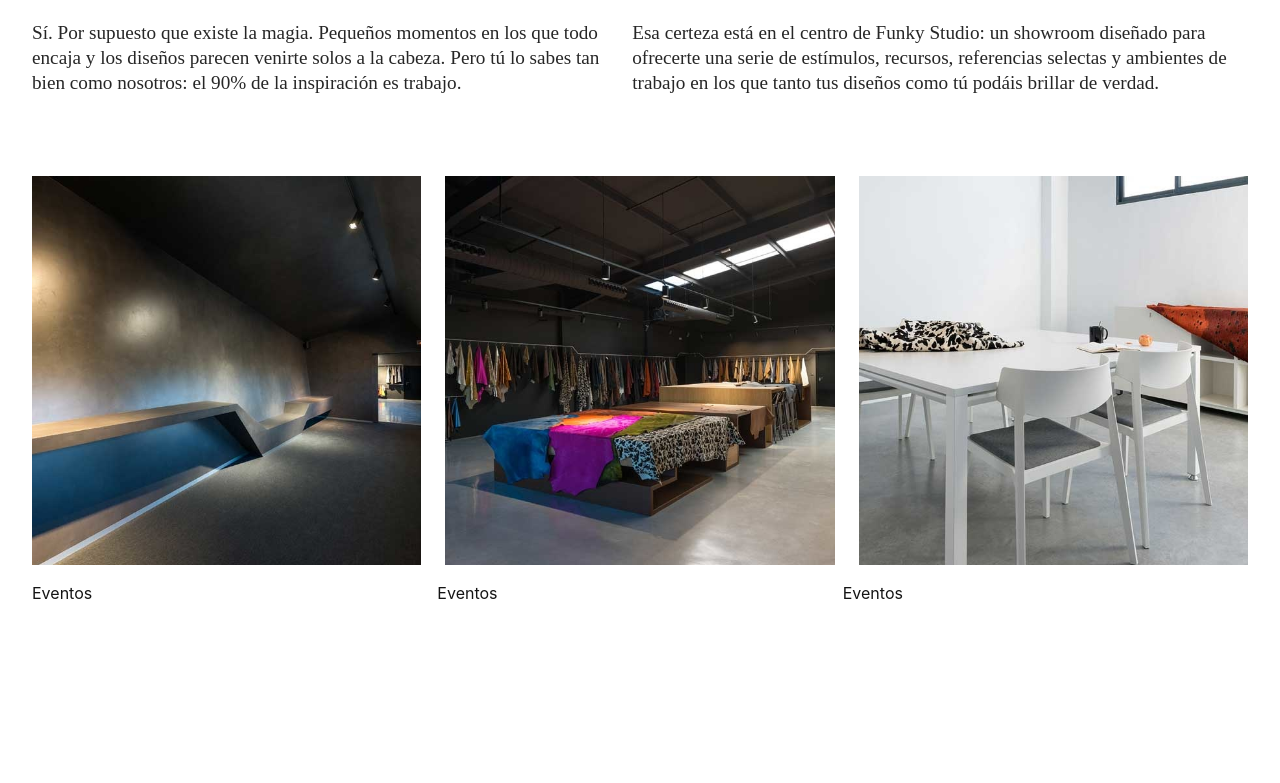
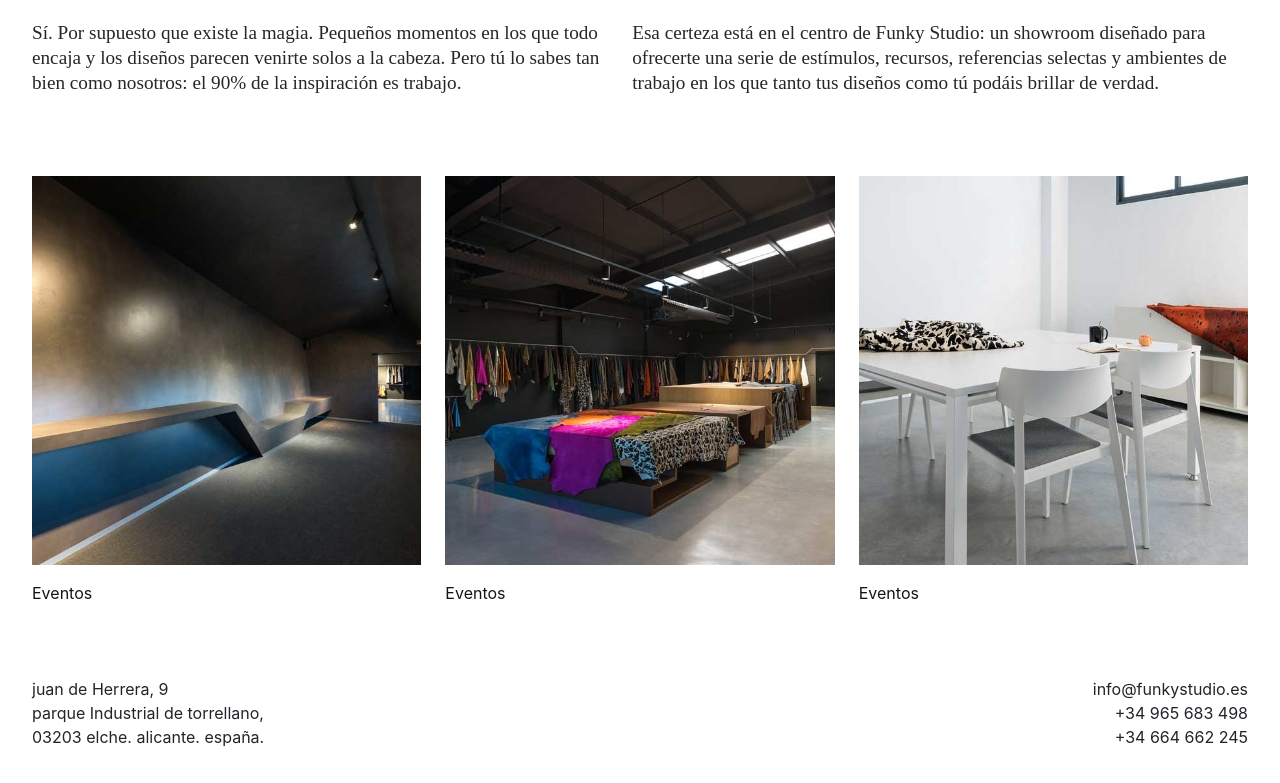
Before and after one commit to newsaeta/funky, a plain HTML site: page index.html in a window 1280 px wide. Shown: the part 1157-1940 px from the top of the page. Before the commit the page ends 1794 px from the top, so only its background shows below. Drawn offline with nearby package versions, Linux system fonts and the light colour scheme; a web font is replaced by a local one.

Commit message:
index maquetada

```diff
--- a/css/styles.css
+++ b/css/styles.css
@@ -82,7 +82,7 @@ h1 {
     width: 100%;
     padding-right: 16px;
  }
- .row-img-center {
+ .row-img-center{
     width: 100%;
     padding-right: 8px;
     padding-left: 8px;
@@ -94,6 +94,26 @@ h1 {
  .row-figure {
     width: 33.33%;
  }
+
+ .row-title-center {
+    padding-left: 8px;
+ }
+
+ .row-title-right {
+    padding-left: 16px;
+ }
+ .footer {
+    width: 100%;
+    margin-top: 5rem;
+    display: flex;
+    flex-direction: row;
+    justify-content: space-between;
+    line-height: 0.5;
+ }
+
+ .footer-right {
+    text-align: right;
+}
 @media (max-width: 575px){
     .logo-img {
         width: 100vw;
--- a/index.html
+++ b/index.html
@@ -44,19 +44,30 @@
         </div>
         <div class="img-menu">
             <div class="row-figure">
-                <figure class=""><img class="row-img-left" src="./img/Space02_600.jpg" alt=""></figure>
-                <a href="">Eventos</a>
+                <figure><img class="row-img-left" src="./img/Space02_600.jpg" alt=""></figure>
+                <a href="" class="row-title-left">Eventos</a>
             </div>
             <div class="row-figure">
-                <figure class=""><img class="row-img-center" src="./img/Eventos_600.jpg" alt=""></figure>
-                <a href="">Eventos</a>
+                <figure><img class="row-img-center" src="./img/Eventos_600.jpg" alt=""></figure>
+                <a href="" class="row-title-center">Eventos</a>
             </div>
             <div class="row-figure">
-                <figure class=""><img class="row-img-right" src="./img/Space_600.jpg" alt=""></figure>
-                <a href="">Eventos</a>
+                <figure><img class="row-img-right" src="./img/Space_600.jpg" alt=""></figure>
+                <a href="" class="row-title-right">Eventos</a>
             </div>
-
         </div>
+        <footer class="footer">
+            <div class="footer-left">
+                <p>juan de Herrera, 9 </p>
+                <p>parque Industrial de torrellano,</p>
+                <p>03203 elche. alicante. españa.</p>
+            </div>
+            <div class=footer-right>
+                <p>info@funkystudio.es</p>
+                <p>+34  965 683 498</p>
+                <p>+34  664 662 245</p>
+            </div>
+        </footer>
 
     </div>
 
```
